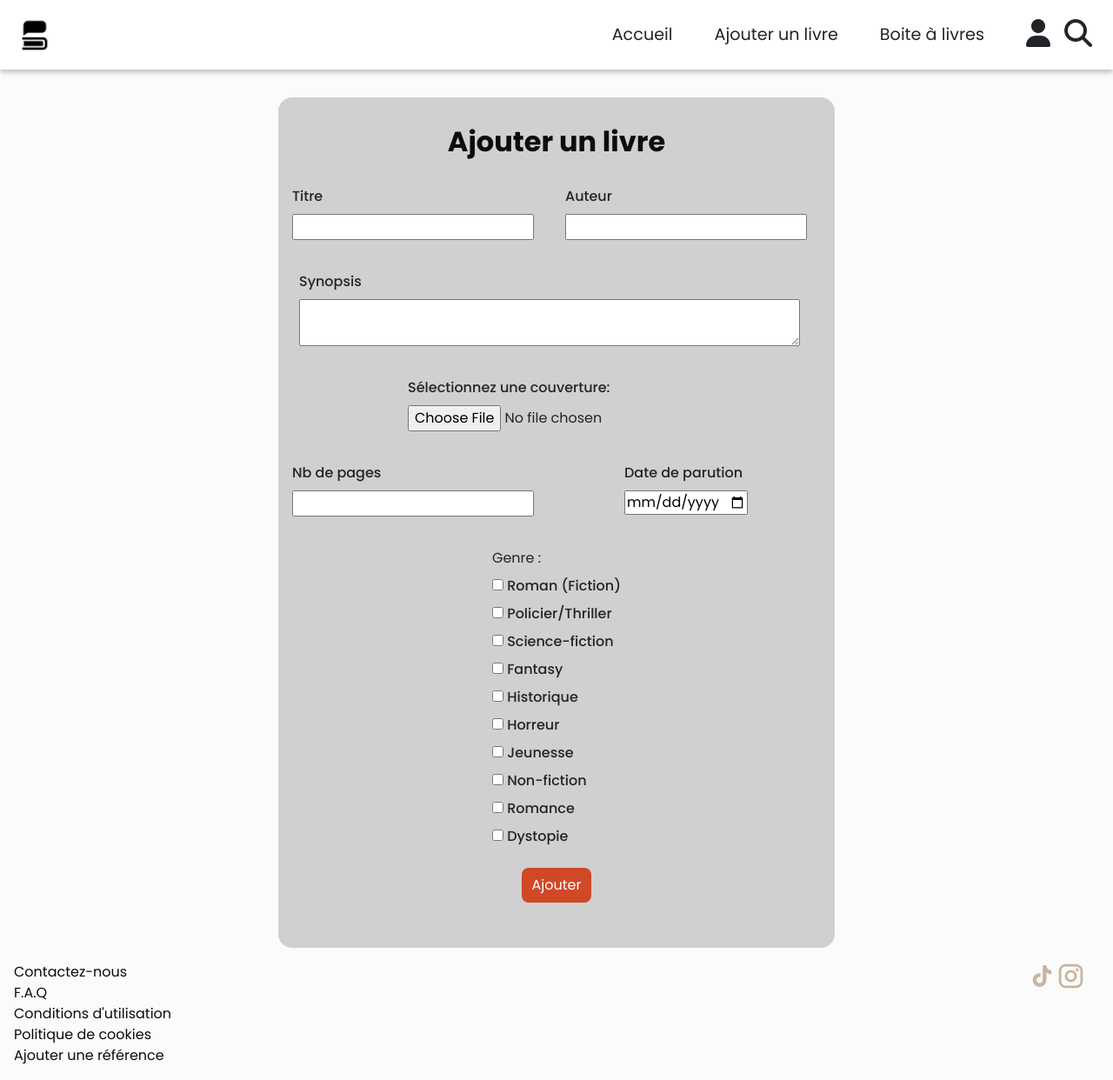
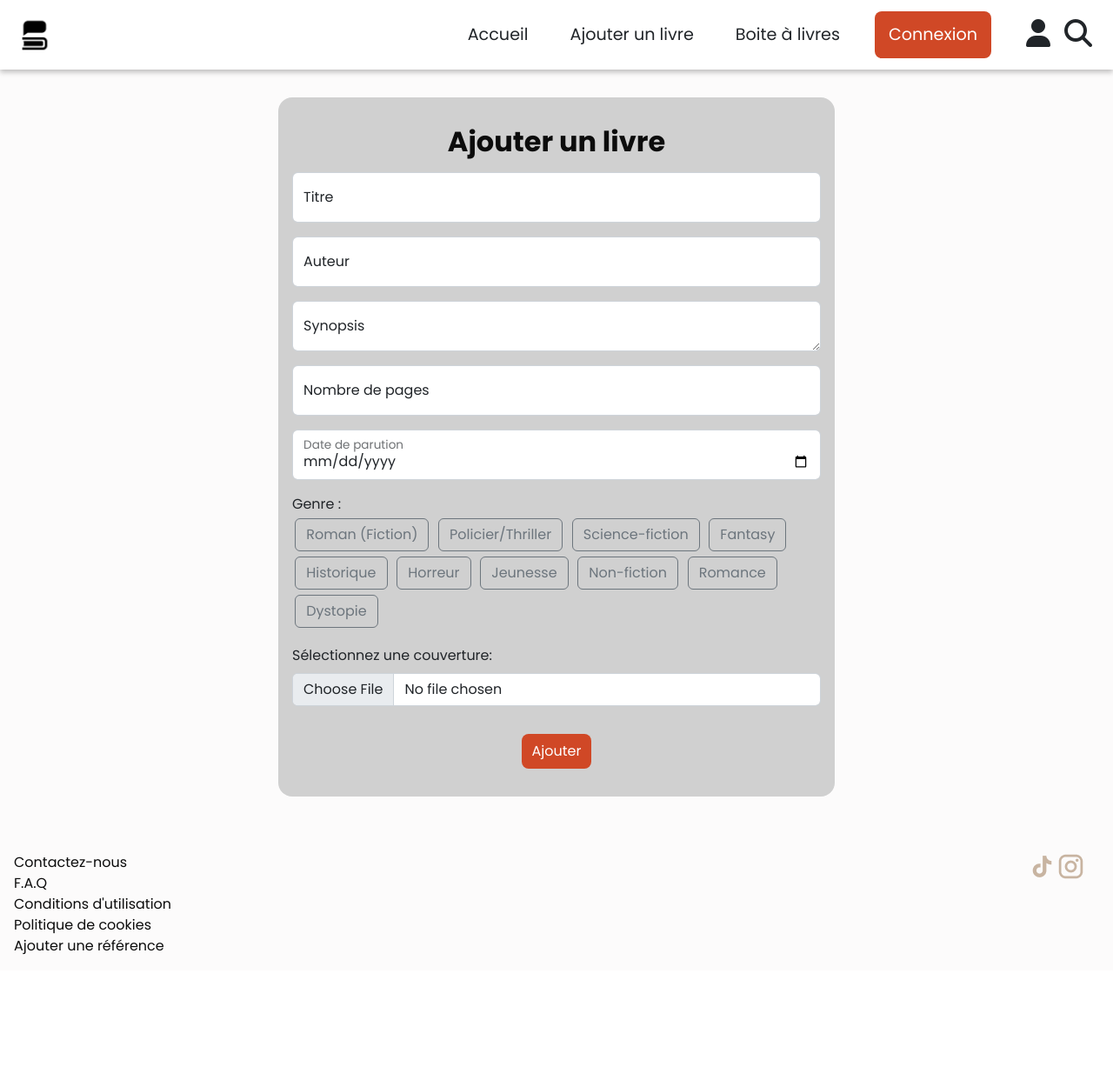
Before and after one commit to Leavlm/booklub, a PHP site: page /booklub/new-book.php in a window 1280 px wide. Shown: the whole page at 87% size. After the commit the page ends 1098 px from the top, so only its background shows below. Run offline with PHP 8.4, Linux system fonts and the light colour scheme; some libraries are stand-ins or nearby versions.

Commit message:
addBook form improved & sell copy page created

```diff
--- a/connectUser.php
+++ b/connectUser.php
@@ -19,7 +19,6 @@ verifyToken();
 
 
         if ($user && password_verify($password, $user['password'])) {
-            session_start();
             $_SESSION['user_id'] = $user['id_users'];
             header('Location: index.php?msg=connexion');
             exit;
--- a/connexion.php
+++ b/connexion.php
@@ -20,7 +20,7 @@ echo getMsg($msgArray);
         </div>
         <input type="hidden" name="token" value="<?= $_SESSION['token'] ?>">
         <button class="cta cta__position cta__txt cta__position--margin">Connexion</button>
-</form>
+    </form>
 
     <p class="txt__little txt__spacing">Vous n'avez pas de compte ? <a href="inscription.php" class="txt__link">Inscrivez-vous</a></p>
 </main>
--- a/css/style.css
+++ b/css/style.css
@@ -54,6 +54,11 @@ ul {
 }
 .txt__spacing {
   padding: 1rem;
+}
+.txt__center {
+  display: flex;
+  justify-content: center;
+  align-items: center;
 }
 .txt__link {
   text-decoration: underline !important;
@@ -354,6 +359,7 @@ ul {
 .footer {
   color: #0C0C0C;
   background-color: #fcfbfb;
+  margin-top: 3rem;
 }
 
 .footer__lst {
@@ -448,7 +454,6 @@ ul {
     font-size: 1.5rem;
   }
   .cta__txt--little {
-    margin-top: 3rem;
     font-size: 1.2rem;
   }
 }
@@ -587,6 +592,9 @@ ul {
   background-color: #d0d0d0;
   border-radius: 0 0 1rem 1rem;
 }
+.form__radius {
+  border-radius: 1rem;
+}
 .form__btn {
   width: 5rem;
   padding: 0.5rem;
@@ -635,4 +643,8 @@ ul {
 }
 .form__spacing {
   padding: 5rem 5rem 0rem 5rem;
+}
+
+.btn__spacing {
+  margin: 0.2rem;
 }/*# sourceMappingURL=style.css.map */
--- a/includes/_functions.php
+++ b/includes/_functions.php
@@ -52,7 +52,8 @@ $msgArray = [
     'connexion' => 'Vous êtes connecté',
     'connexionFailed' => 'Impossible de se connecter',
     'userNotFound' => 'L\'utilisateur n\'existe pas',
-    'userAlreadyExists' => 'Vous possédez déjà un compte'
+    'userAlreadyExists' => 'Vous possédez déjà un compte',
+    'logout' => 'Vous êtes déconnecté'
 ];
 
 
--- a/includes/_header.php
+++ b/includes/_header.php
@@ -15,9 +15,11 @@
             <li class="nav__itm"><a href="index.php">Accueil</a></li>
             <li class="nav__itm"><a href="new-book.php">Ajouter un livre</a></li>
             <li class="nav__itm">Boite à livres</li>
+            <li class="nav_itm cta__txt--little"><a href="connexion.php">Connexion</a></li>
+
             <div class="nav__wrap">
                 <li class="nav__itm">
-                    <a href="connexion.php">
+                    <a href="profile.php">
                         <i class="fa-solid fa-user header__icn"></i>
                     </a>
                 </li>
--- a/new-book.php
+++ b/new-book.php
@@ -13,6 +13,75 @@ echo getMsg($msgArray);
 <main>
     <h2 class="form__ttl">Ajouter un livre</h2>
     <form action="add.php" method="POST" class="form form-js" enctype="multipart/form-data">
+        <div class="form-floating mb-3">
+            <input type="text" class="form-control" id="floatingTtl" placeholder="Titre" name="title" required>
+            <label for="floatingTtl">Titre</label>
+        </div>
+        <div class="form-floating mb-3">
+            <input type="text" class="form-control input-js" id="floatingAuthor" placeholder="Auteur" name="author" required>
+            <label for="floatingAuthor">Auteur</label>
+        </div>
+
+        <div class="form-floating mb-3">
+            <textarea class="form-control" placeholder="Résumé du livre" id="floatingSynopsis" name="synopsis"></textarea>
+            <label for="floatingSynopsis">Synopsis</label>
+        </div>
+
+
+        <div class="form-floating mb-3">
+            <input type="number" class="form-control input-js" id="floatingPages" placeholder="Nb de pages" name="pages" required>
+            <label for="floatingPages">Nombre de pages</label>
+        </div>
+
+        <div class="form-floating mb-3">
+            <input type="date" class="form-control input-js" id="floatingDate" placeholder="Date de parution" name="date">
+            <label for="floatingDate">Date de parution</label>
+        </div>
+
+
+        <label>Genre :</label>
+        <div>
+
+            <input type="checkbox" class="btn-check" id="btn-check-1" autocomplete="off" value="Roman (fiction)" name="genre[]">
+            <label class="btn btn-outline-secondary btn__spacing" for="btn-check-1">Roman (Fiction)</label>
+
+            <input type="checkbox" class="btn-check" id="btn-check-2" autocomplete="off" value="Policier/Thriller" name="genre[]">
+            <label class="btn btn-outline-secondary btn__spacing" for="btn-check-2">Policier/Thriller</label>
+
+            <input type="checkbox" class="btn-check" id="btn-check-3" autocomplete="off" value="Science-fiction" name="genre[]">
+            <label class="btn btn-outline-secondary btn__spacing" for="btn-check-3">Science-fiction</label>
+
+            <input type="checkbox" class="btn-check" id="btn-check-4" autocomplete="off" value="Fantasy" name="genre[]">
+            <label class="btn btn-outline-secondary btn__spacing" for="btn-check-4">Fantasy</label>
+
+            <input type="checkbox" class="btn-check" id="btn-check-5" autocomplete="off" value="Historique" name="genre[]">
+            <label class="btn btn-outline-secondary btn__spacing" for="btn-check-5">Historique</label>
+
+            <input type="checkbox" class="btn-check" id="btn-check-6" autocomplete="off" value="Horreur" name="genre[]">
+            <label class="btn btn-outline-secondary btn__spacing" for="btn-check-6">Horreur</label>
+
+            <input type="checkbox" class="btn-check" id="btn-check-7" autocomplete="off" value="Jeunesse" name="genre[]">
+            <label class="btn btn-outline-secondary btn__spacing" for="btn-check-7">Jeunesse</label>
+
+            <input type="checkbox" class="btn-check" id="btn-check-8" autocomplete="off" value="Non-fiction" name="genre[]">
+            <label class="btn btn-outline-secondary btn__spacing" for="btn-check-8">Non-fiction</label>
+
+            <input type="checkbox" class="btn-check" id="btn-check-9" autocomplete="off" value="Romance" name="genre[]">
+            <label class="btn btn-outline-secondary btn__spacing" for="btn-check-9">Romance</label>
+
+            <input type="checkbox" class="btn-check" id="btn-check-8" autocomplete="off" value="Dystopie" name="genre[]">
+            <label class="btn btn-outline-secondary btn__spacing" for="btn-check-8">Dystopie</label>
+        </div>
+
+        <div class="mb-3 pt-3">
+            <label for="formFile" class="form-label">Sélectionnez une couverture:</label>
+            <input class="form-control" type="file" id="formFile" name="image" accept="image/*" placeholder="Couverture">
+        </div>
+
+            <input type="hidden" name="token" value="<?= $_SESSION['token'] ?>">
+            <button class="cta__txt--little form__btn">Ajouter</button>
+    </form>
+    <!-- <form action="add.php" method="POST" class="form form-js" enctype="multipart/form-data">
         <div class=" form__wrap--grid">
             <div class="form__wrap">
                 <label for="title" class="form__label">Titre</label>
@@ -102,7 +171,7 @@ echo getMsg($msgArray);
 
             <input type="hidden" name="token" value="<?= $_SESSION['token'] ?>">
             <button class="cta__txt--little form__btn">Ajouter</button>
-    </form>
+    </form> -->
 </main>
 
 <?php require "includes/_footer.php" ?>
--- /dev/null
+++ b/scss/components/_btn.scss
@@ -0,0 +1,6 @@
+.btn{
+    &__spacing{
+        margin: .2rem ;
+    }
+
+}
--- a/scss/components/_cta.scss
+++ b/scss/components/_cta.scss
@@ -46,7 +46,7 @@
     }
 
     .cta__txt--little{
-        margin-top: 3rem;
+        // margin-top: 3rem;
         font-size: 1.2rem;
     }
 }
--- a/scss/components/_footer.scss
+++ b/scss/components/_footer.scss
@@ -3,6 +3,7 @@
 .footer {
     color: $black;
     background-color: $primary;
+    margin-top: 3rem;
 }
 
 .footer__lst {
--- a/scss/components/_form.scss
+++ b/scss/components/_form.scss
@@ -7,6 +7,10 @@
     justify-content: space-between;
     background-color: $grey;
     border-radius: 0 0 1rem 1rem;
+
+    &__radius{
+        border-radius: 1rem;
+    }
 
     &__btn {
         width: 5rem;
@@ -26,7 +30,6 @@
         flex-direction: column;
         margin: 1rem auto;
         gap: .5rem;
-
     }
 
     &__wrap--inline {
--- a/scss/components/_text.scss
+++ b/scss/components/_text.scss
@@ -17,6 +17,12 @@
         padding: 1rem;
     }
 
+    &__center{
+        display: flex;
+        justify-content: center;
+        align-items: center;
+    }
+
     &__link{
         text-decoration: underline !important;
         text-underline-offset: 2px;
--- a/scss/style.scss
+++ b/scss/style.scss
@@ -17,3 +17,4 @@
 @import "components/_filters";
 @import "components/_seller";
 @import "components/_form";
+@import "components/_btn.scss";
```
Also changed, not shown: index.php (+10 -9 lines), logout.php (added, +12 -0 lines), profile.php (added, +46 -0 lines), sellCopy.php (added, +94 -0 lines), 1 other file.
